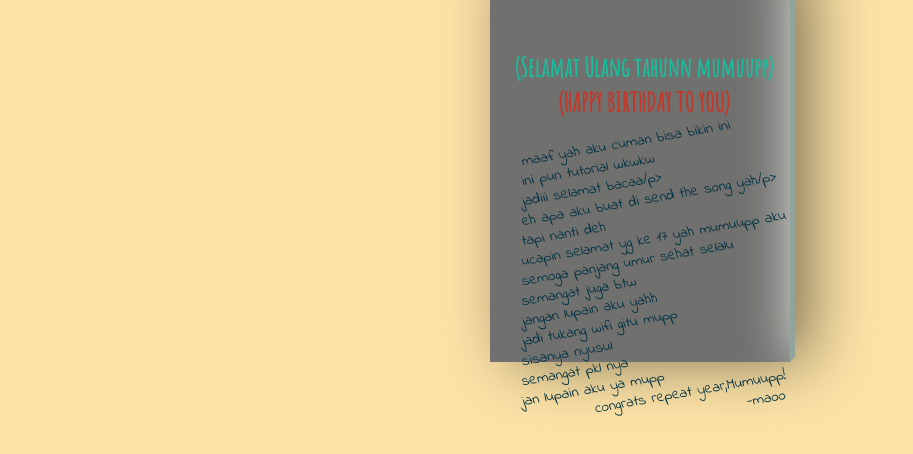
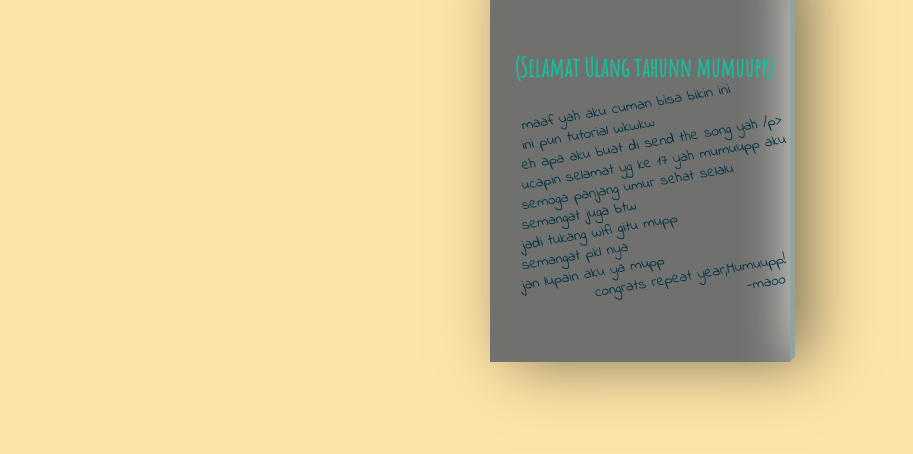
Before and after one commit to maoolagingoding/surat, a plain HTML site: page index.html in a window 1280 px wide. Shown: the part 238-692 px from the top of the page, without its empty margins (0-913 px from the left). Drawn offline with Linux system fonts and the light colour scheme; a script that the page names is missing.

Commit message:
Update index.html

```diff
--- a/index.html
+++ b/index.html
@@ -20,19 +20,14 @@
         </div>
         <div class="details">
             <h4 class="color1">(Selamat Ulang tahunn mumuupp)</h4>
-            <h4 class="color2">(HAPPY BIRTHDAY TO YOU)</h4>
-            <p> maaf yah aku cuman bisa bikin ini</p>
-            <p> ini pun tutorial wkwkw</p>
-            <p> jadiii selamat bacaa/p>
-            <p> eh apa aku buat di send the song yah/p>
-            <p>tapi nanti deh</p>
-            <p>ucapin selamat yg ke 17 yah mumuupp aku</p>
-            <p>semoga panjang umur sehat selalu</p>
-            <p>semangat juga btw</p>
-            <p>jangan lupain aku yahh</p>
-            <p>jadi tukang wifi gitu mupp</p>
-            <p>sisanya nyusul</p>
-            <p>semangat pkl nya</p>
+            <p> maaf yah aku cuman bisa bikin ini </p>
+            <p> ini pun tutorial wkwkw </p>
+            <p> eh apa aku buat di send the song yah /p>
+            <p>ucapin selamat yg ke 17 yah mumuupp aku </p>
+            <p>semoga panjang umur sehat selalu </p>
+            <p>semangat juga btw </p>
+            <p>jadi tukang wifi gitu mupp </p>
+            <p>semangat pkl nya </p>
 
             <p>jan lupain aku ya mupp</p>
             <p class="text-right">congrats repeat year,Mumuupp!</p>
```
